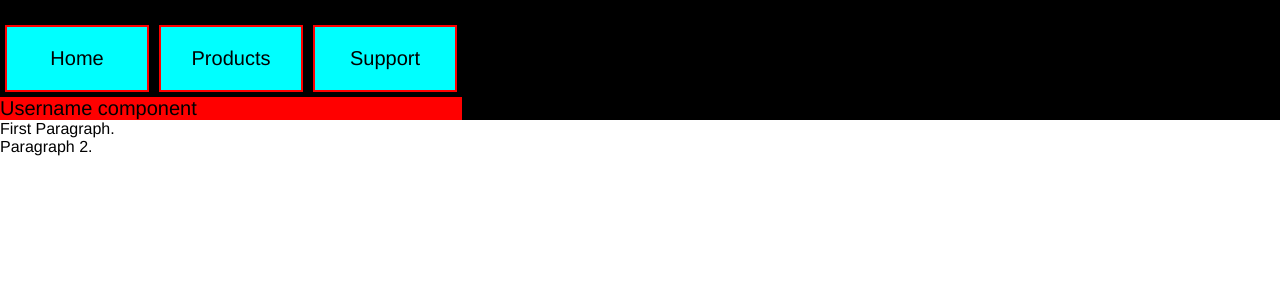
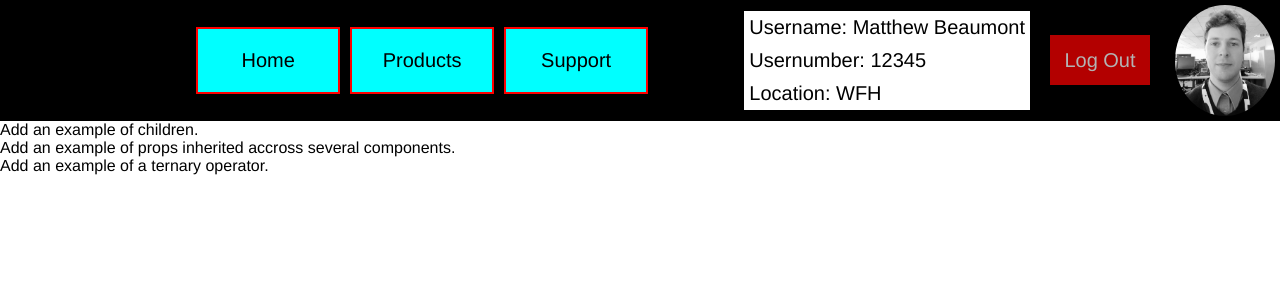
Before and after one commit to matthewbeaumont/MattReactJS, a React (Create React App) app in the folder reactchallenge/: page / in a window 1280 px wide. Shown: the top 300 px of the page. Built offline with nearby package versions, Linux system fonts and the light colour scheme; some icons are missing.

Commit message:
Updates 03/03/2021

```diff
--- a/reactchallenge/src/App.js
+++ b/reactchallenge/src/App.js
@@ -9,8 +9,9 @@ export default function App() {
   return (
     <>
       <Header />
-      <p>First Paragraph.</p>
-      <p>Paragraph 2.</p>
+      <p>Add an example of children.</p>
+      <p>Add an example of props inherited accross several components.</p>
+      <p>Add an example of a ternary operator.</p>
     </>
   );
 }
--- a/reactchallenge/src/Components/Header/Header.component.jsx
+++ b/reactchallenge/src/Components/Header/Header.component.jsx
@@ -8,18 +8,16 @@ export default function Header() {
   return (
     <>
       <Container>
-        <div>
-          {/* image logo. */}
         <MainLogo />
+
         {/* horizontal list of buttons */}
         <ul>
           <li>Home</li>
           <li>Products</li>
           <li>Support</li>
         </ul>
-          {/* username component */}
-          <Username />
-        </div>
+
+        <Username UserID="Matthew Beaumont" UserNumber={12345} Location="WFH" />
       </Container>
     </>
   );
--- a/reactchallenge/src/Components/Header/Header.elements.js
+++ b/reactchallenge/src/Components/Header/Header.elements.js
@@ -1,22 +1,31 @@
 import styled from "styled-components";
 
 export const Container = styled.div`
-  /* width: 100%; */
+  /* Always follow the styled. with "div" the Container element added to the component actas as a div so it gets the properties given to styled.div */
   background-color: black;
   display: flex;
   flex-direction: horizontal;
+  justify-content: space-between;
   & ul {
     font-size: 20px;
     display: flex;
     flex-direction: horizontal;
+    justify-content: center;
+    align-items: center;
     list-style-type: none;
     & li {
+      display: flex;
       background-color: cyan;
       padding: 20px;
       margin: 5px;
       border: solid 2px red;
       min-width: 100px;
-      text-align: center;
+      justify-content: center;
+      align-items: center;
+      transition: 0.5s;
+    }
+    & li:hover {
+      background-color: green;
     }
   }
 `;
--- a/reactchallenge/src/Components/Header/Username/Username.component.jsx
+++ b/reactchallenge/src/Components/Header/Username/Username.component.jsx
@@ -1,11 +1,33 @@
-import React from "react";
+import React, { useState } from "react";
 
 import { Container } from "./Username.elements";
 
-export default function Username() {
+import ProfilePic from "../../../Images/profilePic.jpg";
+
+export default function Username({ UserID, UserNumber, Location }) {
+  const [LoginStatus, setLoginStatus] = useState(true);
   return (
-    <Container>
-      <p>Username component</p>
-    </Container>
+    <>
+      <Container>
+        <div>
+          {/* Below are 3 example sof using props */}
+          <p>
+            Username: <span>{UserID}</span>{" "}
+          </p>
+          <p>
+            Usernumber: <span>{UserNumber}</span>{" "}
+          </p>
+          <p>
+            Location: <span>{Location}</span>{" "}
+          </p>
+        </div>
+        {/* Below is an example of using a State. First the on click event causes a piece of javascript to run. The javascript is saying that the variable LoginStatus needs to be switched to the opposite of its current boolean value. So if it was True then on click it becomes false. I use the State LoginStatus again inside the button as part of a ternary operator where if the value of LoginState is true the button will say "Log Out" and if it is false it will say "Log In" */}
+        <button onClick={() => setLoginStatus((LoginStatus) => !LoginStatus)}>
+          {" "}
+          {LoginStatus ? "Log Out" : "Log In"}{" "}
+        </button>
+        <img src={ProfilePic} alt="Oh noes! :("></img>
+      </Container>
+    </>
   );
 }
--- a/reactchallenge/src/Components/Header/Username/Username.elements.js
+++ b/reactchallenge/src/Components/Header/Username/Username.elements.js
@@ -1,6 +1,34 @@
 import styled from "styled-components";
 
-export const Container = styled.p`
-  background-color: red;
-  font-size: 20px;
+export const Container = styled.div`
+  display: flex;
+  flex-direction: horizontal;
+  align-items: center;
+
+  & img {
+    width: 100px;
+    /* float: right; */
+    border-radius: 50%;
+    padding: 5px;
+  }
+  & button {
+    width: 100px;
+    height: 50px;
+    background-color: red;
+    opacity: 0.7;
+    transition: 0.4s;
+    font-size: 20px;
+    color: white;
+    margin-right: 20px;
+  }
+  & button:hover {
+    opacity: 1;
+  }
+  & p {
+    background-color: white;
+    font-size: 20px;
+    /* float: left; */
+    padding: 5px;
+    margin-right: 20px;
+  }
 `;
```
Also changed, not shown: reactchallenge/src/Images/profilePic.jpg (added). Lines whose indentation alone changed are shown as unchanged.
